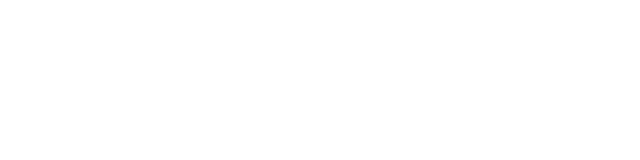
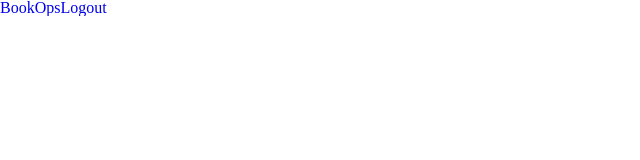
Before and after one commit to mwangizack/bookops, a React (Create React App) app: page / in a window 1280 px wide. Shown: the top 160 px of the page, without its empty margins (0-640 px from the left). Built offline with nearby package versions, Linux system fonts and the light colour scheme.

Commit message:
docs: Add Header and Login component

```diff
--- a/src/App.js
+++ b/src/App.js
@@ -1,7 +1,9 @@
+import Header from "./components/Header";
 
 function App() {
   return (
     <>
+      <Header />
 
     </>
   );
--- /dev/null
+++ b/src/components/Header.js
@@ -0,0 +1,13 @@
+import React from 'react'
+import { Link } from 'react-router-dom'
+
+function Header() {
+  return (
+    <header>
+      <Link to='/' className='logo'>BookOps</Link>
+      <Link to='/login'>Logout</Link>
+    </header>
+  )
+}
+
+export default Header
--- a/src/routes.js
+++ b/src/routes.js
@@ -1,6 +1,7 @@
 import App from './App'
 import ErrorPage from './pages/ErrorPage'
 import Dashboard from './pages/Dashboard'
+import Login from './pages/Login'
 
 const routes = [
     {
@@ -13,6 +14,10 @@
                 element: <Dashboard />
             }
         ]
+    },
+    {
+        path: '/login',
+        element: <Login />
     }
 ]
 
```
Also changed, not shown: src/pages/Login.js (added).
